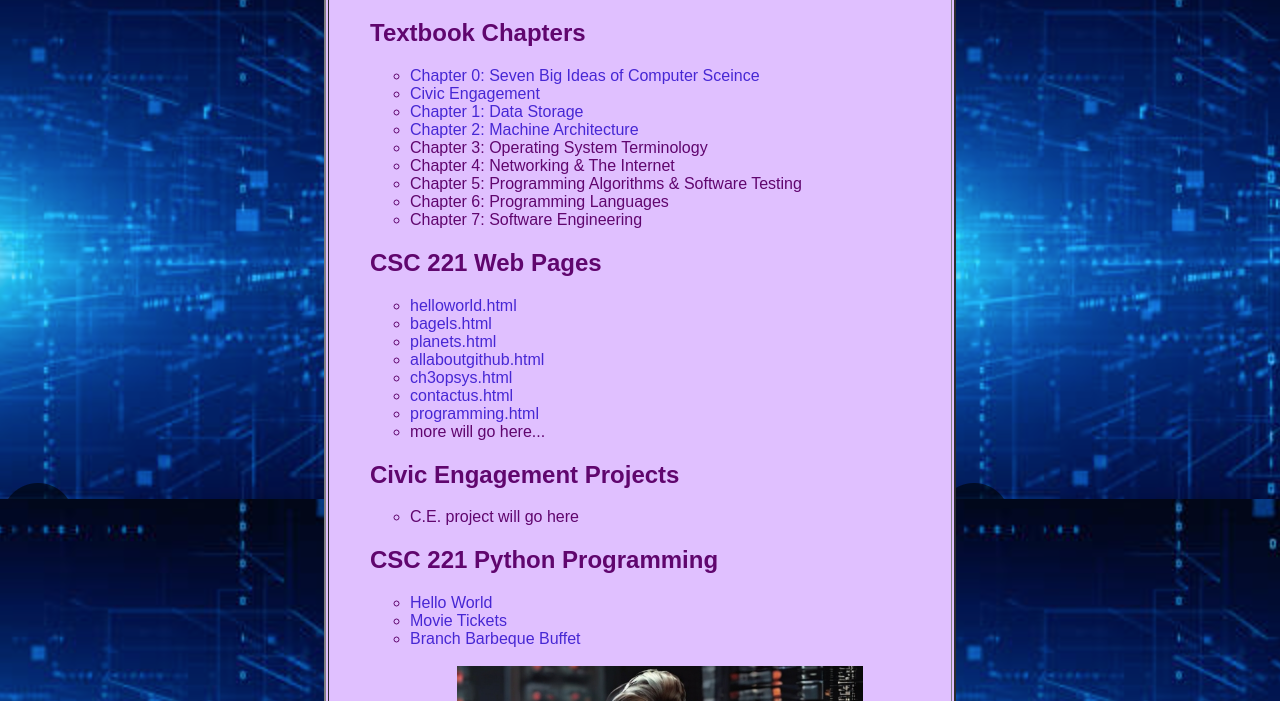
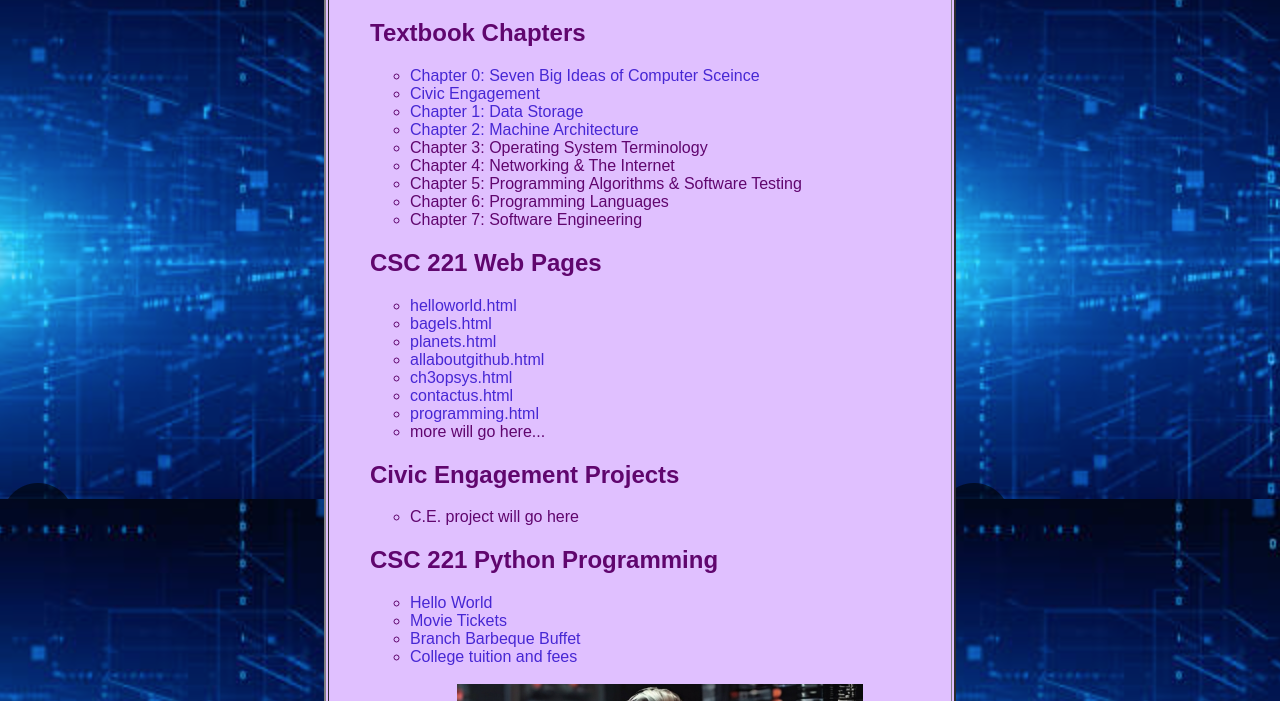
Before and after one commit to trewilliams-pvcc/trewilliams-pvcc.github.io, a plain HTML site: page index.html in a window 1280 px wide. Shown: the part 99-800 px from the top of the page. Drawn offline with Linux system fonts and the light colour scheme.

Commit message:
Add files via upload

```diff
--- a/index.html
+++ b/index.html
@@ -60,6 +60,7 @@
         <li><a href="helloworld.py"> Hello World </a></li>
         <li><a href="tickets.py"> Movie Tickets </a></li>
         <li><a href="branch.py"> Branch Barbeque Buffet </a></li>
+        <li><a href="tuition.py"> College tuition and fees </a></li>
     </ul>
     <br />
     <img src="myindeximage.jpg" style="width: 70%; display: block; margin: auto;">
```
